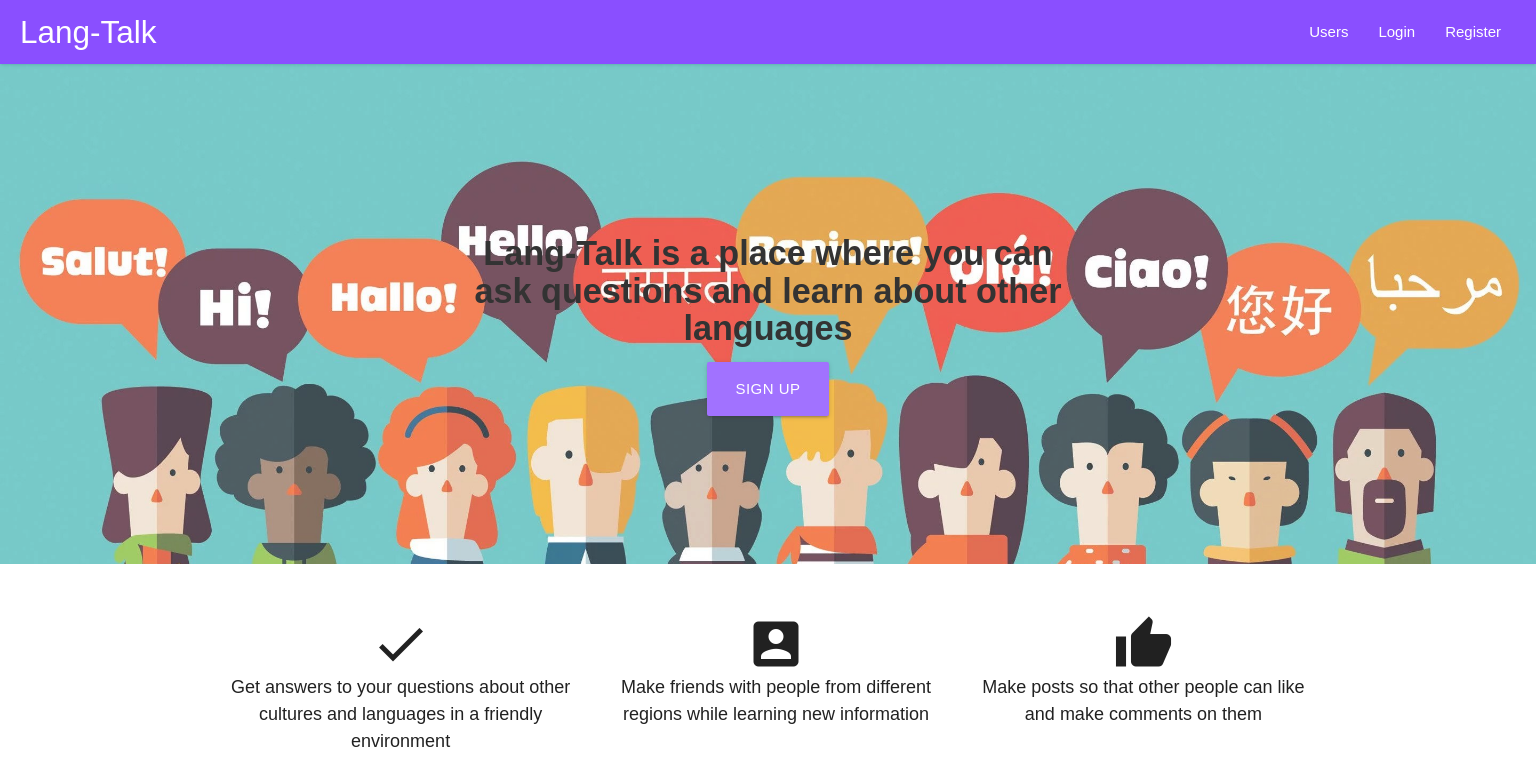
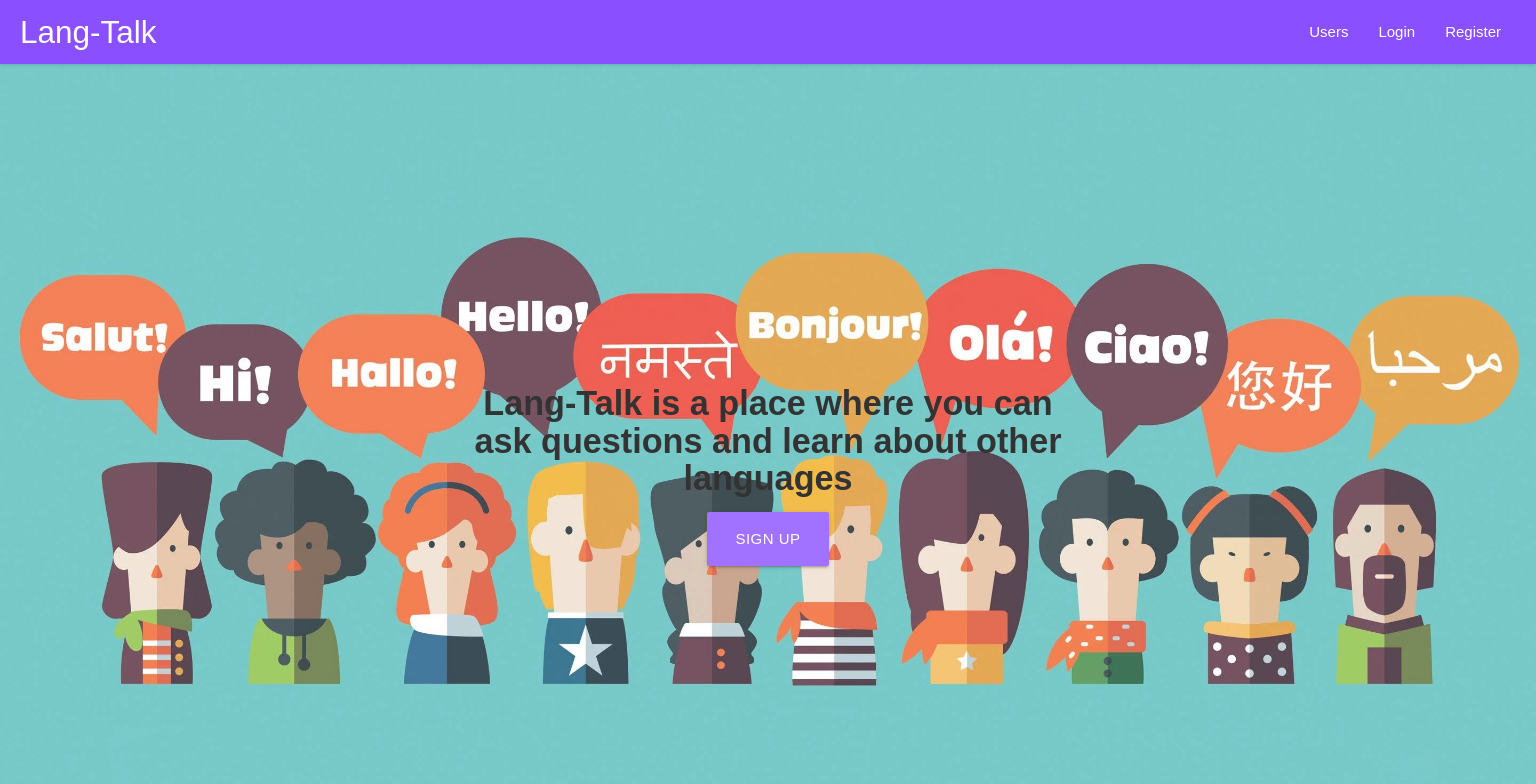
Before and after one commit to etasbasi/lang-talk, a React (Create React App) app in the folder client/: page / in a window 1536 px wide. Shown: the top 784 px of the page. Built offline with nearby package versions, Linux system fonts and the light colour scheme; a web font is replaced by a local one.

Commit message:
Fix the landing page images for bigger screens and solve the scrollbar issue

```diff
--- a/client/src/App.css
+++ b/client/src/App.css
@@ -457,6 +457,12 @@ div.horizontal-card.card div.card-content {
 
 @media only screen and (min-width: 1450px) {
   .parallax-container {
-    height: 500px;
+    height: 800px;
   }
 }
+
+@media only screen and (min-width: 2100px) {
+  .parallax-container {
+    height: 1100px;
+  }
+}
--- a/client/src/components/dashboard/ProfileContent.js
+++ b/client/src/components/dashboard/ProfileContent.js
@@ -26,7 +26,9 @@ class ProfileContent extends Component {
 
   componentWillReceiveProps(nextProps) {
     if (!nextProps.errors.fileerror) {
-      this.onCloseModal();
+      // this.onCloseModal();
+      // use location.reload() because onCloseModal() makes the site unscrollable after avatar change
+      window.location.reload();
     }
   }
 
```
